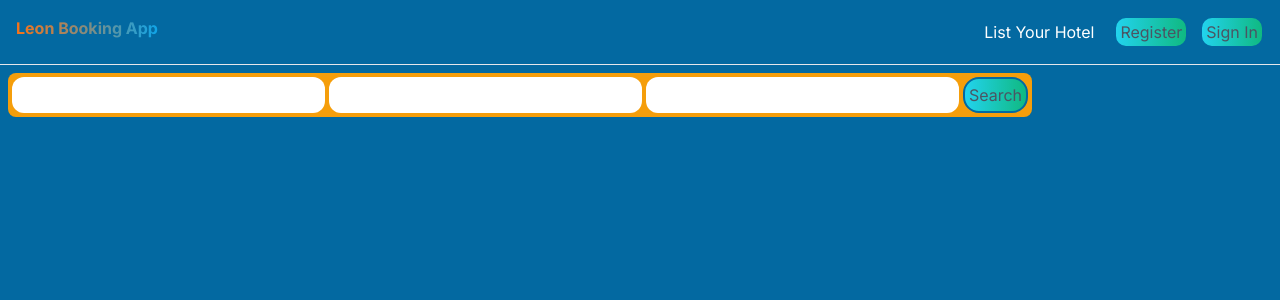
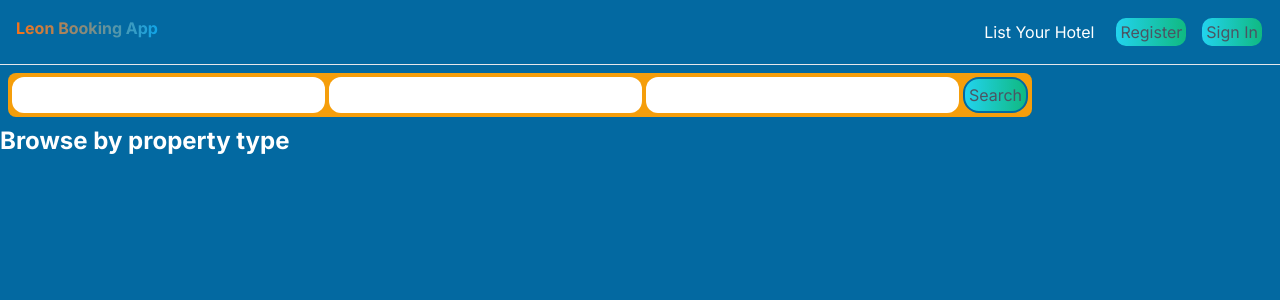
Before and after one commit to IshanLahiru2012/Leon-Booking-App, an Angular app in the folder bookingApp-front-end/: page /app in a window 1280 px wide. Shown: the top 300 px of the page. Built offline with nearby package versions, Linux system fonts and the light colour scheme.

Commit message:
body component added

```diff
--- a/bookingApp-front-end/src/app/app.module.ts
+++ b/bookingApp-front-end/src/app/app.module.ts
@@ -5,13 +5,15 @@ import { AppComponent } from './app.component';
 import { MainComponent } from './view/main/main.component';
 import { HeaderComponent } from './view/header/header.component';
 import { FormComponent } from './view/form/form.component';
+import { BodyComponent } from './view/body/body.component';
 
 @NgModule({
   declarations: [
     AppComponent,
     MainComponent,
     HeaderComponent,
-    FormComponent
+    FormComponent,
+    BodyComponent
   ],
   imports: [
     BrowserModule
--- /dev/null
+++ b/bookingApp-front-end/src/app/view/body/body.component.ts
@@ -0,0 +1,12 @@
+import { Component } from '@angular/core';
+
+@Component({
+  selector: 'app-body',
+  template: `
+    <h1 class="text-white text-2xl font-bold">Browse by property type</h1>
+  `,
+  styleUrl: './body.component.scss'
+})
+export class BodyComponent {
+
+}
--- a/bookingApp-front-end/src/app/view/main/main.component.ts
+++ b/bookingApp-front-end/src/app/view/main/main.component.ts
@@ -5,6 +5,7 @@ import { Component } from '@angular/core';
   template: `
     <app-header/>
     <app-form/>
+    <app-body/>
   `,
   styleUrl: './main.component.scss'
 })
```
Also changed, not shown: bookingApp-front-end/src/app/view/body/body.component.scss (added).
